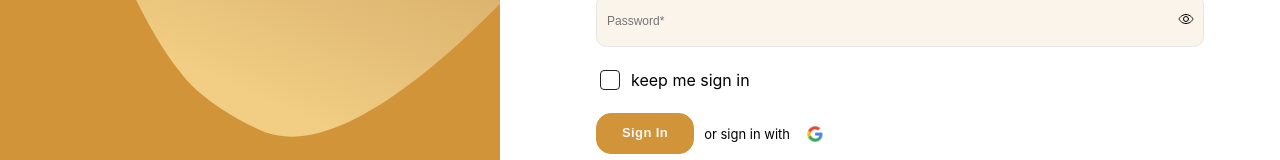
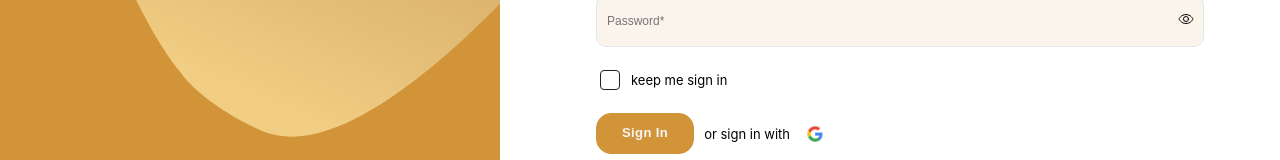
Before and after one commit to chukwuekeuzoma/max-files, a React (Create React App) app: page /signin in a window 1280 px wide. Shown: the part 339-499 px from the top of the page. Built offline with nearby package versions, Linux system fonts and the light colour scheme.

Commit message:
style:font size

```diff
--- a/src/Components/UiCheckBox.tsx
+++ b/src/Components/UiCheckBox.tsx
@@ -42,6 +42,6 @@ const StyledLabel = styled.label`
 
 const StyledLabelText = styled.span`
   margin-left: 8px;
-  font-size: 16px
+  font-size: 13px;
   font-weight: 400;
 `;
```
